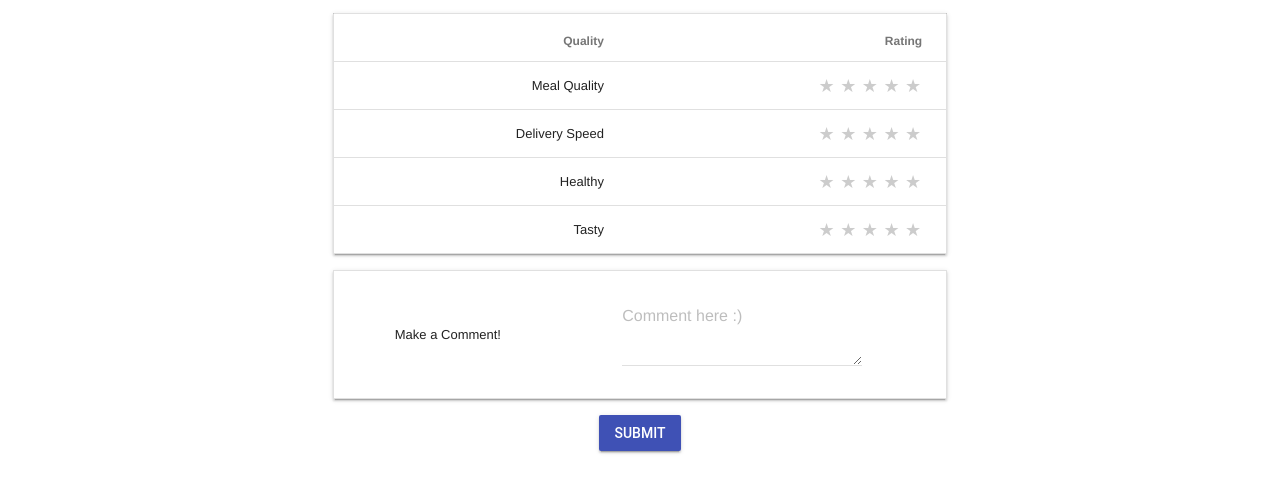
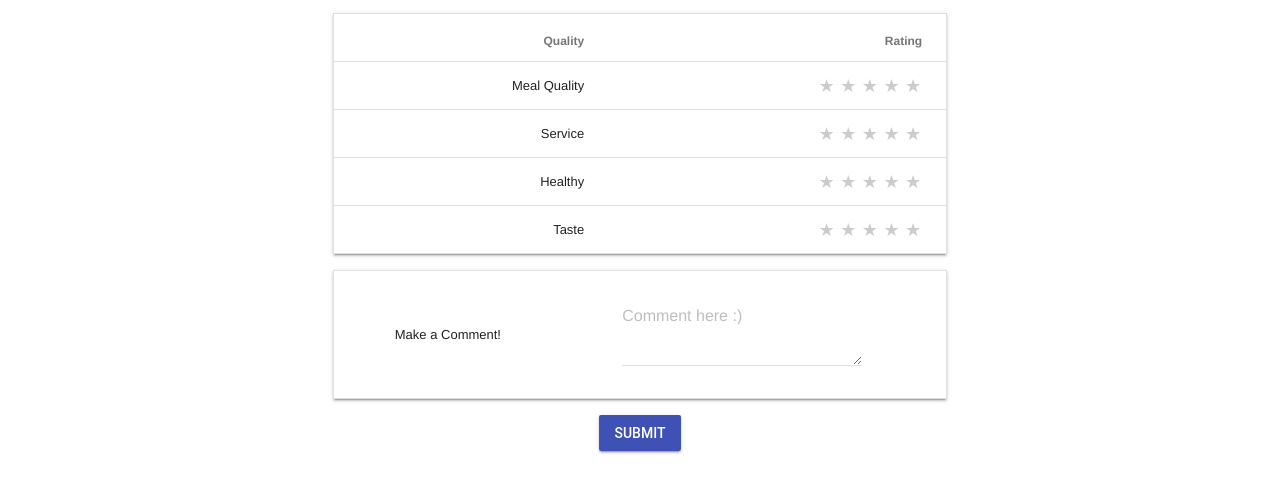
Before and after one commit to junjchen/CoconutBomberBikini, a website: page docs/review.html in a window 1280 px wide. Shown: the part 123-616 px from the top of the page. Drawn offline with nearby package versions, Linux system fonts and the light colour scheme.

Commit message:
text hcange

```diff
--- a/docs/review.html
+++ b/docs/review.html
@@ -83,7 +83,7 @@
                                     </td>
                                 </tr>
                                 <tr>
-                                    <td>Delivery Speed</td>
+                                    <td>Service</td>
                                     <td>
                                         <div class="acidjs-rating-stars">
                                             <form>
@@ -119,7 +119,7 @@
                                     </td>
                                 </tr>
                                 <tr>
-                                    <td>Tasty</td>
+                                    <td>Taste</td>
                                     <td>
                                         <div class="acidjs-rating-stars">
                                             <form>
```
